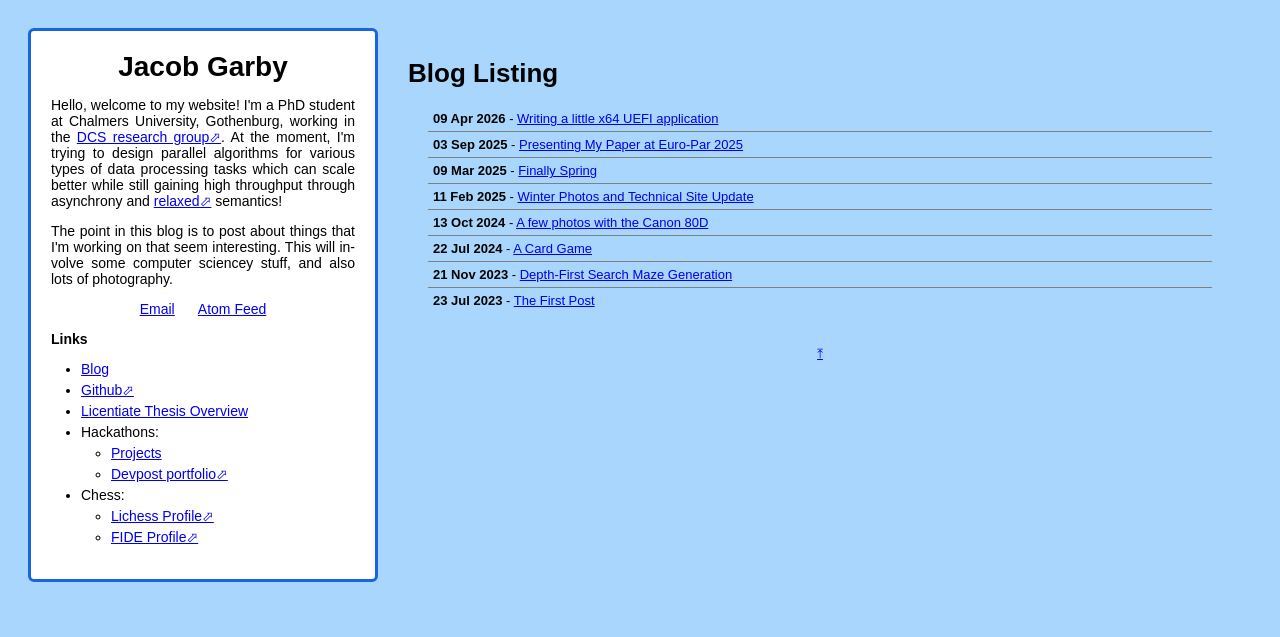
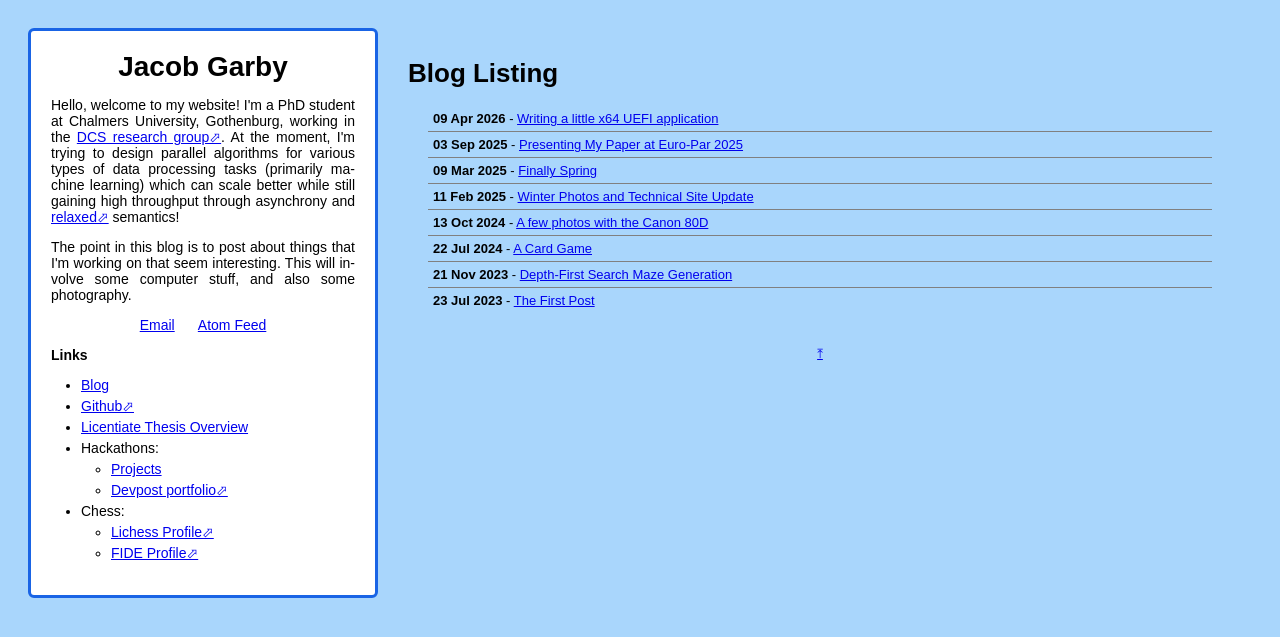
Before and after one commit to j4cobgarby/j4cobgarby.github.io, a Jekyll site: the page built from index.html, in a window 1280 px wide. Shown: the top 637 px of the page. Built offline with Jekyll 4.4.1, drawn with Linux system fonts in a browser that asks for light colours.

Commit message:
adjust text in sidebar

```diff
--- a/_layouts/default.html
+++ b/_layouts/default.html
@@ -19,10 +19,10 @@
             <h1 class="bigtitle">Jacob Garby</h1>
             <p>
             Hello, welcome to my website!
-            I'm a PhD student at Chalmers University, Gothenburg, working in the <a href="https://www.cse.chalmers.se/research/group/dcs/">DCS research group&#x2B00;</a>. At the moment, I'm trying to design parallel algorithms for various types of data processing tasks which can scale better while still gaining high throughput through asynchrony and <a href="https://blogs.qub.ac.uk/relax-dn/">relaxed&#x2B00;</a> semantics!
+            I'm a PhD student at Chalmers University, Gothenburg, working in the <a href="https://www.cse.chalmers.se/research/group/dcs/">DCS research group&#x2B00;</a>. At the moment, I'm trying to design parallel algorithms for various types of data processing tasks (primarily machine learning) which can scale better while still gaining high throughput through asynchrony and <a href="https://blogs.qub.ac.uk/relax-dn/">relaxed&#x2B00;</a> semantics!
             </p>
             <p>
-            The point in this blog is to post about things that I'm working on that seem interesting. This will involve some computer sciencey stuff, and also lots of photography.
+            The point in this blog is to post about things that I'm working on that seem interesting. This will involve some computer stuff, and also some photography.
             </p>
 
 	    <p style="text-align: center;">
```
